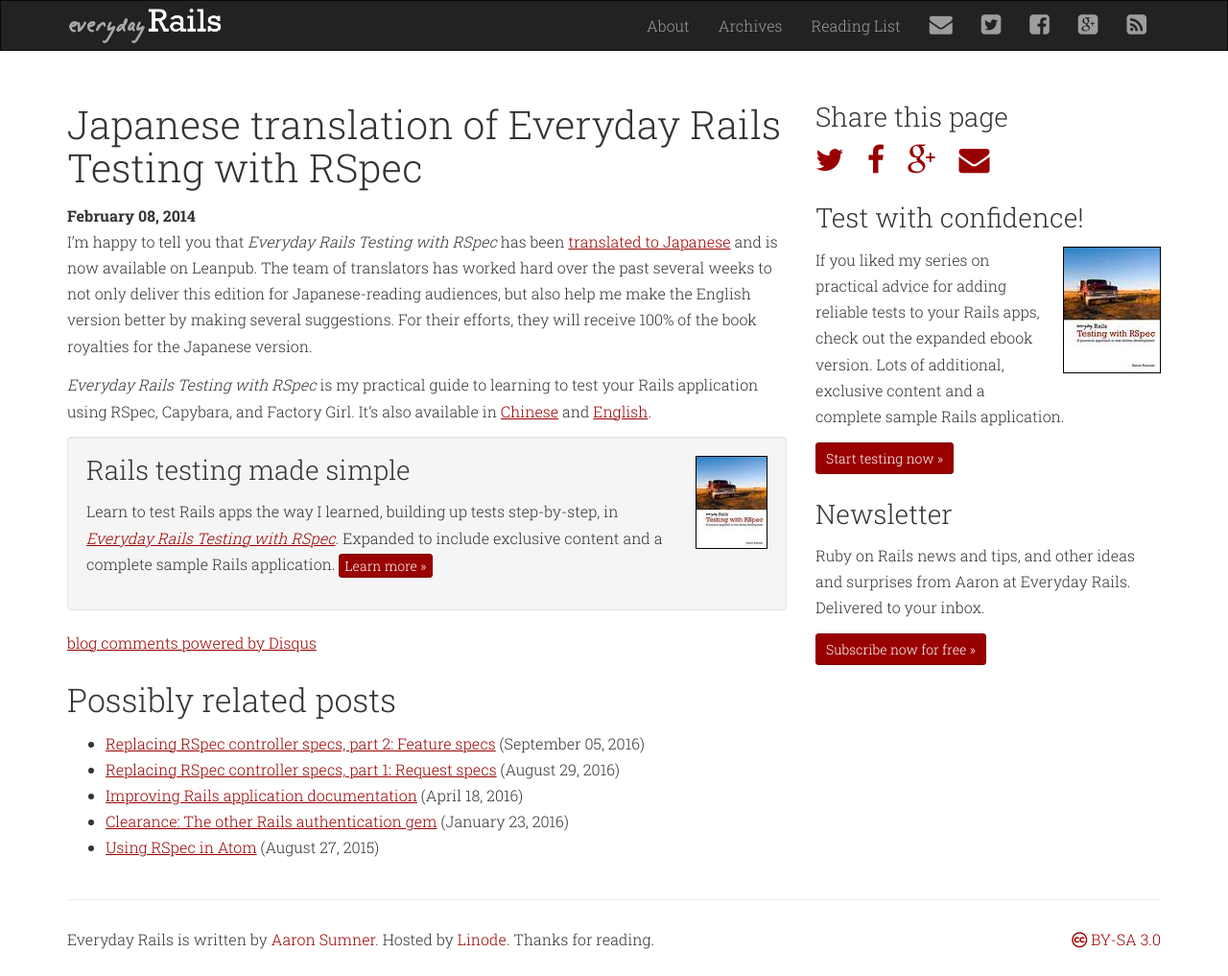
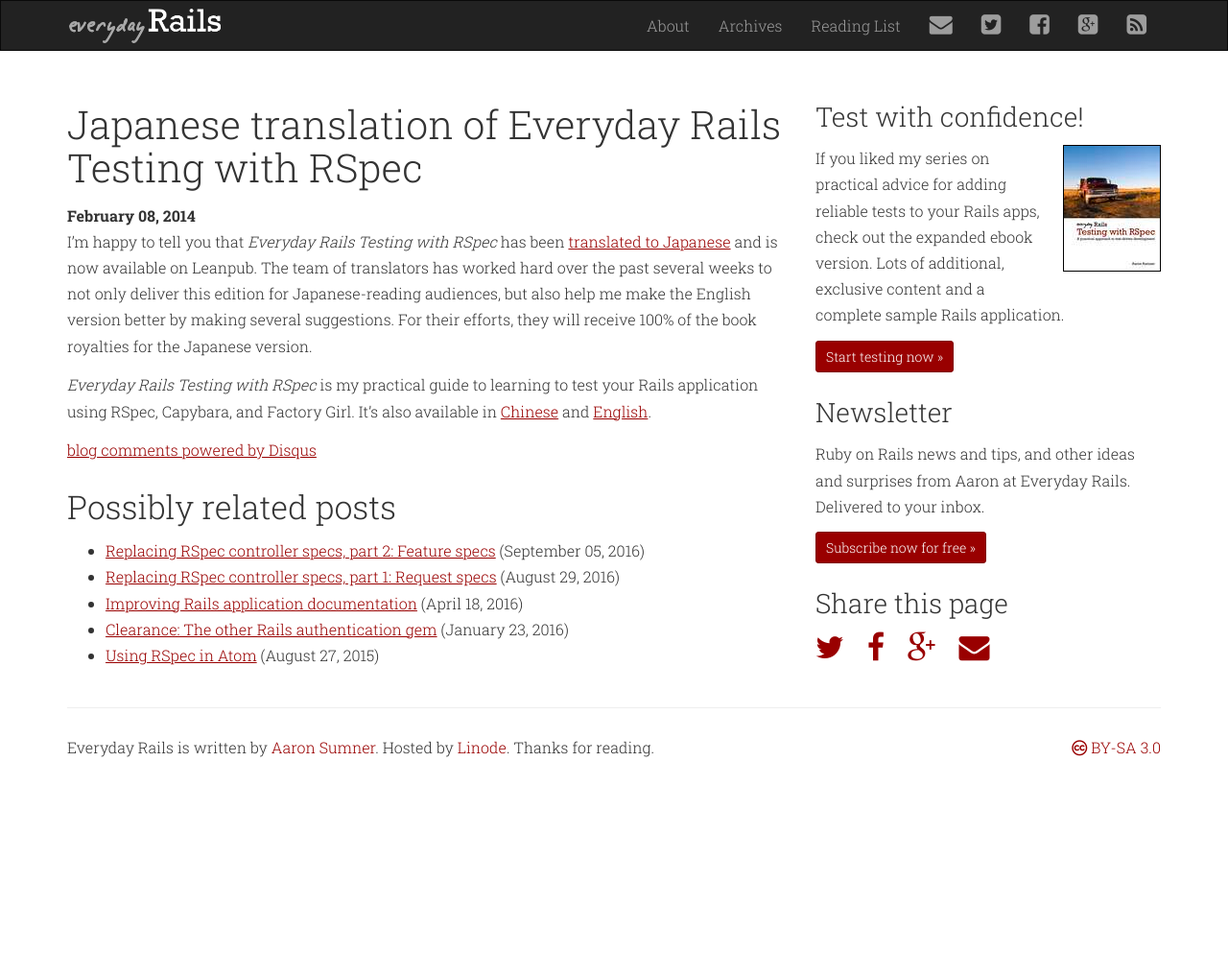
Before and after one commit to everydayrails/everyday-rails, a Jekyll site: the page built from _posts/2014-02-08-everyday-rails-rspec-japanese.markdown, in a window 1280 px wide. Shown: the whole page at 96% size. Built offline with Jekyll 4.4.1, drawn with Linux system fonts in a browser that asks for light colours; Markdown is read by kramdown in place of the engine named in the settings; comment, search, counter and statistics services are not loaded; after the commit the page ends 900 px from its top, so only the background shows below that; some of the changed lines change nothing that is shown.

Commit message:
Tweak page layout
* Remove "sticky" sidebar JavaScript
* Remove book CTA on the bottom of each article
* Move sharing links to the bottom of the sidebar
* Extract sharing links to a partial

```diff
--- a/_includes/footer.html
+++ b/_includes/footer.html
@@ -29,7 +29,6 @@
 
 <script src="/js/jquery.min.js"></script>
 <script src="/js/bootstrap.min.js"></script>
-<script src="/js/sticky.js"></script>
 
 <script type="text/javascript">
 
--- /dev/null
+++ b/_includes/sharing.html
@@ -0,0 +1,27 @@
+<div id="sharing">
+  <h3>Share this page</h3>
+
+  <a onClick="window.open(this.href, &#39;twitter-share&#39;, &#39;width=550,height=300&#39;);return false;" href="https://twitter.com/share?text={% if page.title %}{{ page.title }}{% else %}Everyday Rails{% endif %} by @everydayrails&amp;url=http://everydayrails.com{{ page.url }}">
+     <span class="fa fa-twitter social" aria-hidden="true" aria-label="Share on Twitter">
+       <span class="fa-label">Share on Twitter</span>
+     </span>
+  </a>
+
+  <a onClick="window.open(this.href, &#39;twitter-share&#39;, &#39;width=550,height=300&#39;);return false;" href="http://www.facebook.com/sharer.php?u=http://everydayrails.com{{ page.url }}">
+    <span class="fa fa-facebook social" aria-hidden="true" aria-label="Share on Facebook">
+      <span class="fa-label">Share on Facebook</span>
+    </span>
+  </a>
+
+  <a onClick="window.open(this.href, &#39;twitter-share&#39;, &#39;width=550,height=300&#39;);return false;" href="https://plus.google.com/share?url=http://everydayrails.com{{ page.url }}">
+    <span class="fa fa-google-plus social" aria-hidden="true" aria-label="Share on Google+">
+      <span class="fa-label">Share on Google+</span>
+    </span>
+  </a>
+
+  <a href="mailto:?body={{ page.title }}%20-%20http://everydayrails.com{{ page.url }}&amp;subject={{ page.title }}">
+    <span class="fa fa-envelope social" aria-hidden="true" aria-label="Share by Email">
+       <span class="fa-label">Share by Email</span>
+    </span>
+  </a>
+</div>
--- a/_includes/sidebar.html
+++ b/_includes/sidebar.html
@@ -1,33 +1,4 @@
 <div id="sidebar" class="col-sm-12 col-md-4 hidden-print">
-  <div class="sticky_side">
-    <div>
-      <h3>Share this page</h3>
-
-      <a onClick="window.open(this.href, &#39;twitter-share&#39;, &#39;width=550,height=300&#39;);return false;" href="https://twitter.com/share?text={% if page.title %}{{ page.title }}{% else %}Everyday Rails{% endif %} by @everydayrails&amp;url=http://everydayrails.com{{ page.url }}">
-         <span class="fa fa-twitter social" aria-hidden="true" aria-label="Share on Twitter">
-           <span class="fa-label">Share on Twitter</span>
-         </span>
-      </a>
-
-      <a onClick="window.open(this.href, &#39;twitter-share&#39;, &#39;width=550,height=300&#39;);return false;" href="http://www.facebook.com/sharer.php?u=http://everydayrails.com{{ page.url }}">
-        <span class="fa fa-facebook social" aria-hidden="true" aria-label="Share on Facebook">
-          <span class="fa-label">Share on Facebook</span>
-        </span>
-      </a>
-
-      <a onClick="window.open(this.href, &#39;twitter-share&#39;, &#39;width=550,height=300&#39;);return false;" href="https://plus.google.com/share?url=http://everydayrails.com{{ page.url }}">
-        <span class="fa fa-google-plus social" aria-hidden="true" aria-label="Share on Google+">
-          <span class="fa-label">Share on Google+</span>
-        </span>
-      </a>
-
-      <a href="mailto:?body={{ page.title }}%20-%20http://everydayrails.com{{ page.url }}&amp;subject={{ page.title }}">
-        <span class="fa fa-envelope social" aria-hidden="true" aria-label="Share by Email">
-           <span class="fa-label">Share by Email</span>
-        </span>
-      </a>
-    </div>
-
   <div>
     <h3>Test with confidence!</h3>
     <div>
@@ -51,5 +22,6 @@
       <a class="btn btn btn-sm btn-primary" href="http://eepurl.com/nRW0z">Subscribe now for free »</a>
     </div>
   </div>
+
+  {% include sharing.html %}
 </div>
-</div>
--- a/_layouts/post.html
+++ b/_layouts/post.html
@@ -10,8 +10,6 @@
       <div id="datestamp"><strong>{{ page.date | date: "%B %d, %Y" }}</strong></div>
 
       {{ content }}
-
-      {% include book_cta.html %}
 
       {% include disqus.html %}
 
--- a/js/sticky.js
+++ /dev/null
@@ -1,40 +0,0 @@
-// Simple support for sticky DOM elements
-var stickify = function() {
-  $(function() {
-    if ($('.sticky_side').length) {
-      var stickyTop = $('.sticky_side').offset().top;
-    }
-  });
-
-  $(function() {
-    if ($('.sticky_side').length) {
-      var stickyTop = $('.sticky_side').offset().top;
-      $(window).scroll(function() {
-        var windowTop = $(window).scrollTop();
-      });
-    }
-  });
-
-  $(function() {
-    if ($('.sticky_side').length) {
-      if ($(window).width() > 800) {
-        if (!!$('.sticky_side').offset()) {
-          var stickyTop = $('.sticky_side').offset().top;
-          var stickyWidth = $('.sticky_side').parent().width();
-          $(window).scroll(function() {
-            var windowTop = $(window).scrollTop();
-            if (stickyTop < windowTop) {
-              $('.sticky_side').css({ position: 'fixed', top: 0, width: stickyWidth });
-            }
-            else {
-              $('.sticky_side').css('position','static');
-            }
-          });
-        }
-      }
-    }
-  });
-}
-
-$(document).ready(stickify);
-$(document).on('page:load', stickify);
```
Lines whose indentation alone changed are shown as unchanged.
